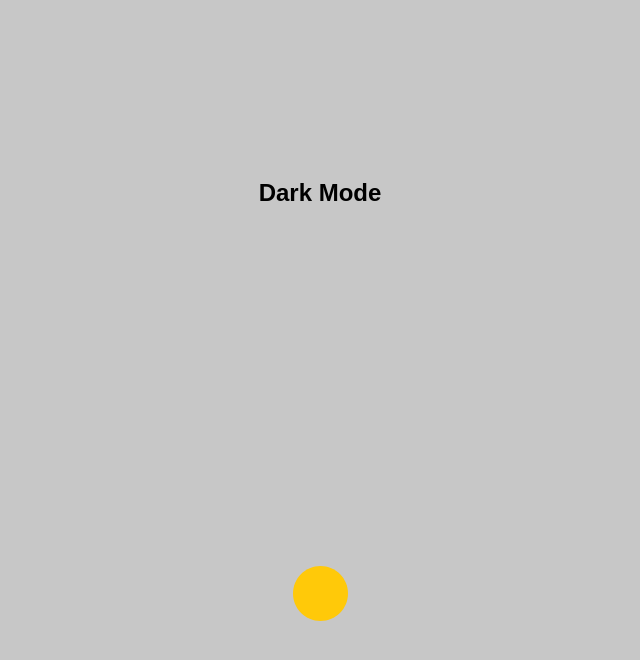
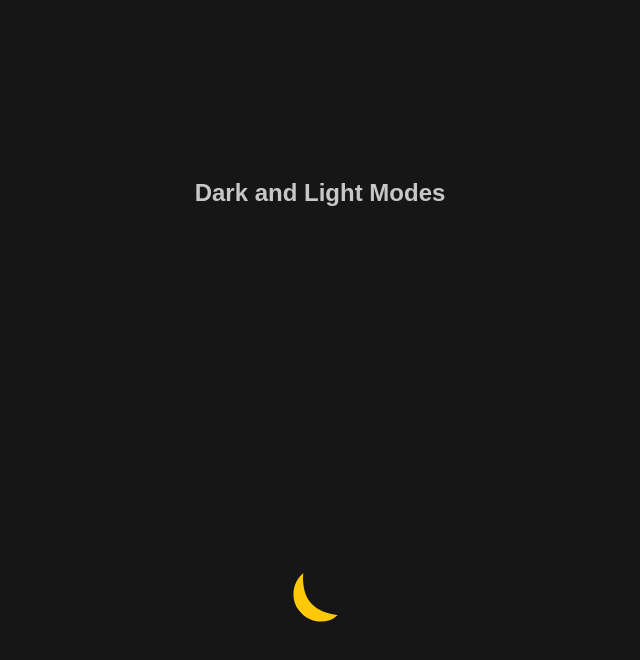
Before and after one commit to Madi-S/Frontend-Components, a plain HTML site: page JS Plugins/Dark-Light-Mode/index.html in a window 1280 px wide. Both pictures are taken after a click on the icon 640 px from the left and 593 px from the top of the page. Shown: the whole page, without its empty margins (320-960 px from the left). Drawn offline with Linux system fonts and the light colour scheme.

Commit message:
dark and light mode plugin added

```diff
--- a/JS Plugins/Dark-Light-Mode/index.html
+++ b/JS Plugins/Dark-Light-Mode/index.html
@@ -11,7 +11,7 @@
 <body>
 
 <section>
-    <h1>Dark Mode</h1>
+    <h1>Dark and Light Modes</h1>
     <svg
             id="darkMode"
             width="55"
--- a/JS Plugins/Dark-Light-Mode/index.js
+++ b/JS Plugins/Dark-Light-Mode/index.js
@@ -4,6 +4,24 @@ const sunPath = 'M55 27.5C55 42.6878 42.6878 55 27.5 55C12.3122 55 0 42.6878 0 2
 const darkMode = document.getElementById('darkMode')
 let toggle = false
 
+
 darkMode.addEventListener('click', () => {
-
+    const timeline = anime.timeline({
+        duration: 740,
+        easing: 'easeOutExpo',
+    })
+    timeline.add({
+        targets: '.sun',
+        d: [{value: toggle ? sunPath : moonPath}]
+    })
+        .add({
+            targets: '#darkMode',
+            rotate: toggle ? 0 : 320,
+        }, '-= 440')
+        .add({
+            targets: 'section',
+            backgroundColor: toggle ? 'rgb(199, 199, 199)' : 'rgb(22, 22, 22)',
+            color: toggle ? 'rgb(22, 22, 22)' : 'rgb(199, 199, 199)'
+        }, '-=800')
+    toggle = !toggle
 })
--- a/JS Plugins/Dark-Light-Mode/style.css
+++ b/JS Plugins/Dark-Light-Mode/style.css
@@ -8,6 +8,7 @@
 section {
     height: 100vh;
     background-color: rgb(199, 199, 199);
+    color: rgb(22, 22, 22);
     display: flex;
     justify-content: space-around;
     align-items: center;
```
